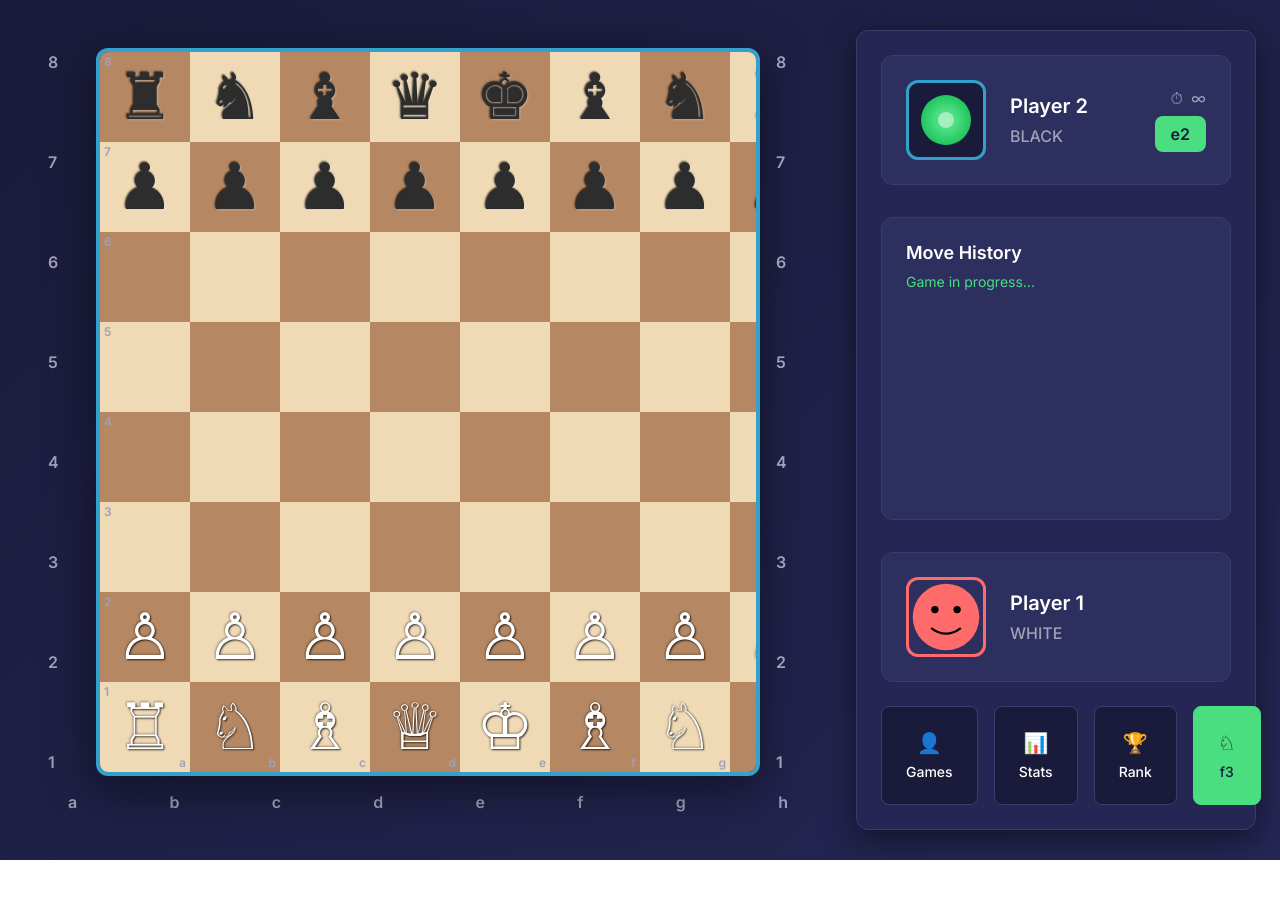
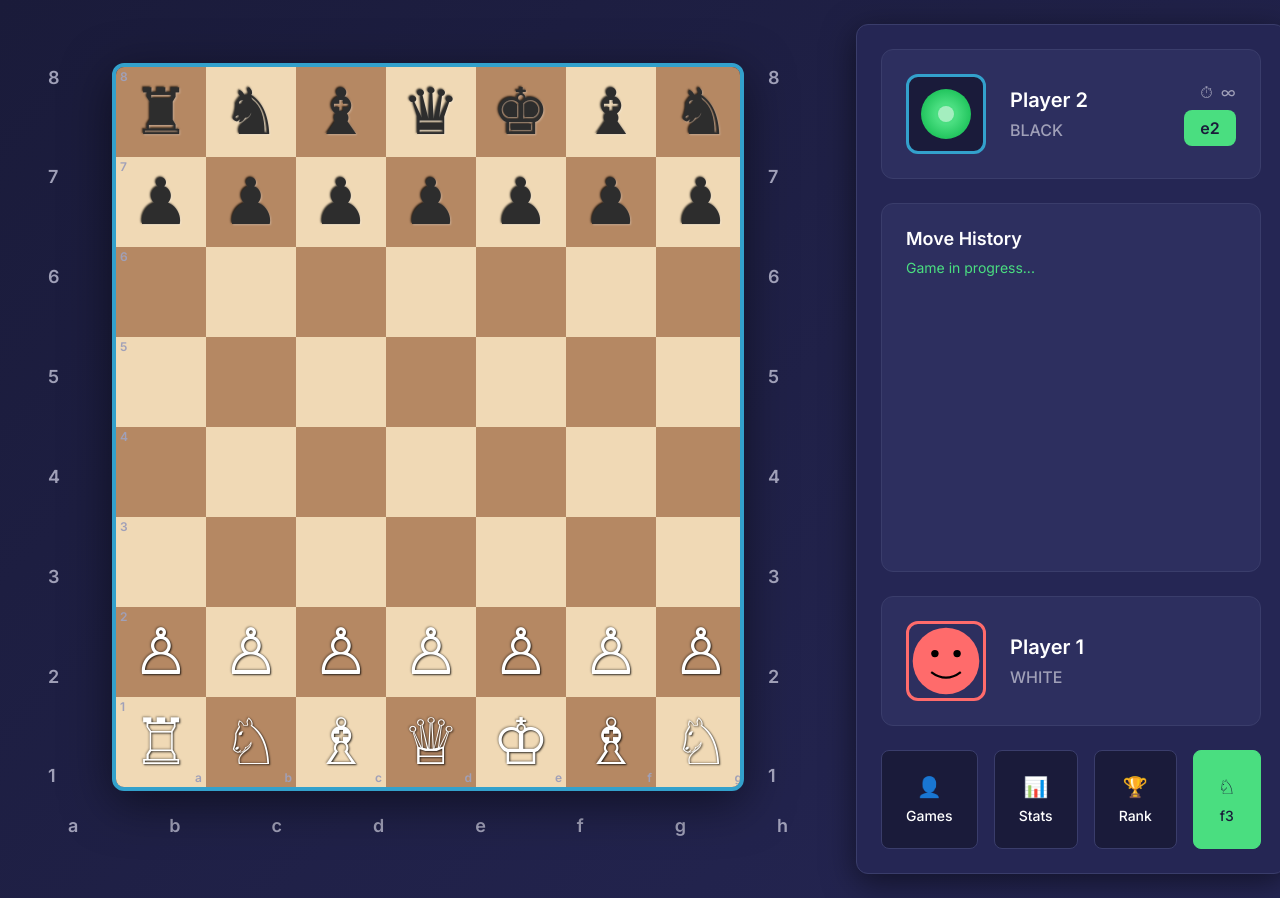
Before and after one commit to TBuksik/chess-game, a website: page index.html in a window 1280 px wide. Before the commit the page ends 860 px from the top, so only its background shows below. Drawn offline with Linux system fonts and the light colour scheme.

Commit message:
Another UI Changes

```diff
--- a/css/styles.css
+++ b/css/styles.css
@@ -56,13 +56,14 @@ body {
 
 .game-container {
     display: grid;
-    grid-template-columns: 1fr 450px;
+    grid-template-columns: auto 450px;
     min-height: 100vh;
-    gap: var(--space-xl);
+    gap: var(--space-lg);
     padding: var(--space-xl);
-    max-width: 1800px;
+    max-width: 1600px;
     margin: 0 auto;
     align-items: center;
+    justify-content: center;
 }
 
 /* Sidebar Styles */
@@ -72,10 +73,11 @@ body {
     padding: var(--space-xl);
     box-shadow: 0 8px 32px var(--shadow);
     border: 1px solid var(--border-color);
-    height: 800px;
+    height: 850px;
     display: flex;
     flex-direction: column;
-    gap: var(--space-xl);
+    gap: var(--space-lg);
+    justify-self: start;
     align-self: center;
 }
 
@@ -299,6 +301,7 @@ body {
     align-items: center;
     justify-content: center;
     padding: var(--space-lg);
+    justify-self: end;
 }
 
 .game-header {
@@ -306,9 +309,9 @@ body {
     justify-content: space-between;
     align-items: center;
     width: 100%;
-    max-width: 800px;
+    max-width: 750px;
     margin-bottom: var(--space-xl);
-    padding: var(--space-lg);
+    padding: var(--space-xl);
     background: var(--bg-secondary);
     border-radius: var(--radius-lg);
     border: 1px solid var(--border-color);
@@ -346,8 +349,8 @@ body {
 .chess-board-container {
     position: relative;
     display: grid;
-    grid-template-columns: 32px 1fr 32px;
-    gap: var(--space-md);
+    grid-template-columns: 40px 1fr 40px;
+    gap: var(--space-lg);
     align-items: center;
 }
 
@@ -356,7 +359,7 @@ body {
     flex-direction: column;
     justify-content: space-between;
     height: 100%;
-    font-size: var(--font-size-base);
+    font-size: var(--font-size-lg);
     font-weight: 600;
     color: var(--text-secondary);
 }
@@ -371,7 +374,7 @@ body {
     justify-content: space-between;
     width: 720px;
     height: auto;
-    margin-top: var(--space-md);
+    margin-top: var(--space-lg);
 }
 
 .timer-value {
```
